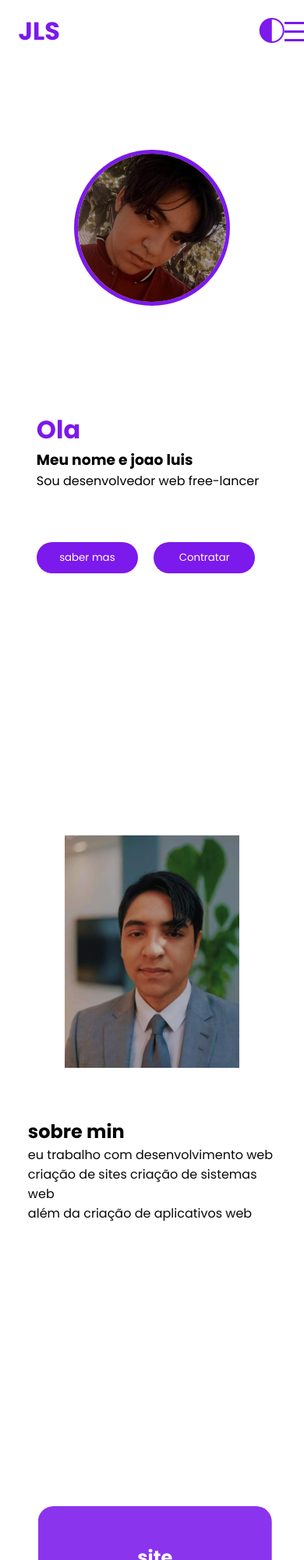
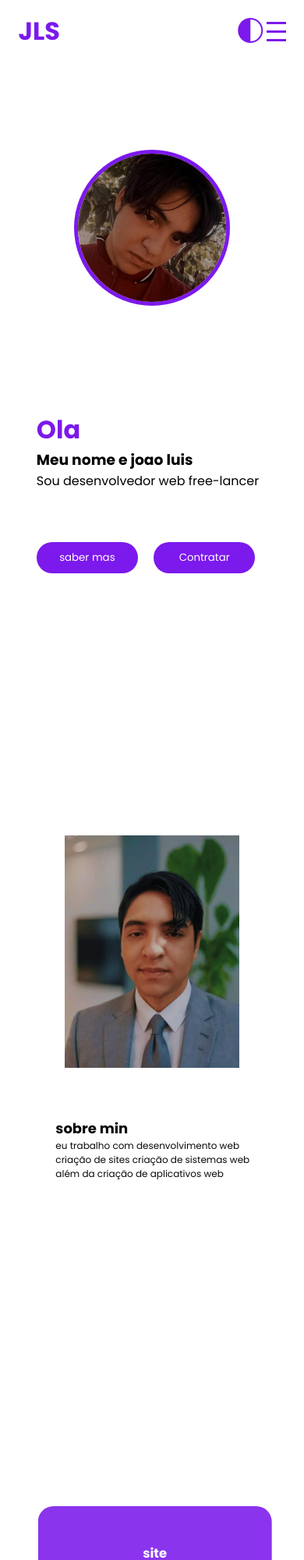
Before and after one commit to Joaoluisribeir/Joaoluisdev, a plain HTML site: page index.html in a window 390 px wide. Shown: the top 2000 px of the page at 78% size. Drawn offline with nearby package versions, Linux system fonts and the light colour scheme.

Commit message:
Update style.css

```diff
--- a/style.css
+++ b/style.css
@@ -135,6 +135,7 @@ section{
 .abount{
   display:flex;
   gap:4rem;
+  font-size:12px;
 }
 .card{
   height:20vh;
@@ -145,6 +146,7 @@ section{
   text-align:center;
   padding-top:3rem;
   border-radius:20px;
+  font-size:11px;
 }
 .card i{
   font-size:3rem;
@@ -219,7 +221,7 @@ animation-delay:1s;
     color:white;
   }
   #btn{
-    margin-left:16rem;
+    margin-left:14rem;
   }
   .home{
     display:flex;
```
